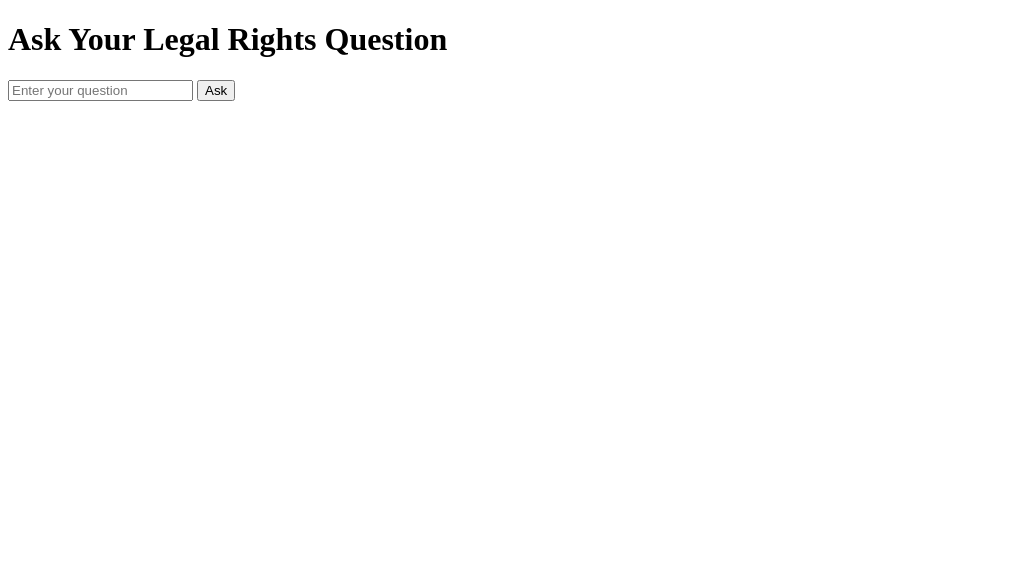
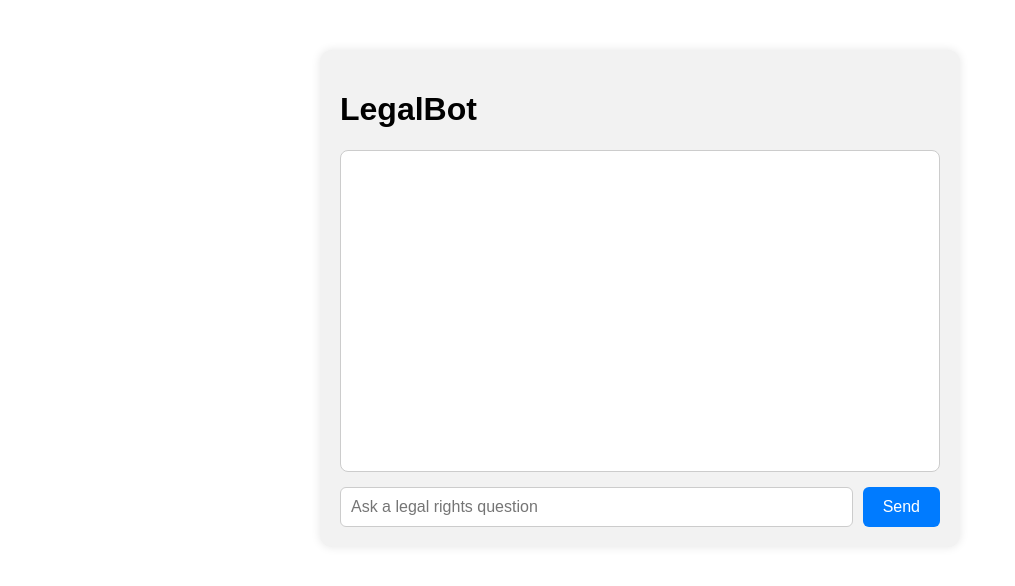
Before and after one commit to kiirayc/LegalBot, a Flask app: page / in a window 1280 px wide. Shown: the top 586 px of the page, without its empty margins (0-1015 px from the left). Run offline with Flask 3, Linux system fonts and the light colour scheme.

Commit message:
Linked CSS file and styled the chatbox

```diff
--- a/static/style.css
+++ b/static/style.css
@@ -0,0 +1,66 @@
+.chat-container {
+    max-width: 600px;
+    margin: 50px auto;
+    background-color: #f2f2f2;
+    padding: 20px;
+    border-radius: 12px;
+    box-shadow: 0 0 10px rgba(0,0,0,0.1);
+    font-family: Arial, sans-serif;
+}
+
+.chat-box {
+    height: 300px;
+    overflow-y: auto;
+    background-color: white;
+    padding: 10px;
+    border: 1px solid #ccc;
+    border-radius: 8px;
+    margin-bottom: 15px;
+}
+
+.message {
+    margin: 10px 0;
+    padding: 10px 15px;
+    border-radius: 10px;
+    max-width: 75%;
+    word-wrap: break-word;
+}
+
+.message.user {
+    background-color: #d1e7ff;
+    margin-left: auto;
+    text-align: right;
+}
+
+.message.bot {
+    background-color: #e2ffe2;
+    margin-right: auto;
+    text-align: left;
+}
+
+form {
+    display: flex;
+    gap: 10px;
+}
+
+input[type="text"] {
+    flex: 1;
+    padding: 10px;
+    font-size: 16px;
+    border: 1px solid #ccc;
+    border-radius: 6px;
+}
+
+button {
+    padding: 10px 20px;
+    font-size: 16px;
+    background-color: #007bff;
+    color: white;
+    border: none;
+    border-radius: 6px;
+    cursor: pointer;
+}
+
+button:hover {
+    background-color: #0056b3;
+}
--- a/templates/index.html
+++ b/templates/index.html
@@ -2,14 +2,17 @@
 <html>
 <head>
     <title>Legal Bot</title>
+    <link rel="stylesheet" href="/static/style.css">
 </head>
 <body>
-    <h1>Ask Your Legal Rights Question</h1>
-    <form id="questionForm">
-        <input type="text" name="question" id="question" placeholder="Enter your question" required>
-        <button type="submit">Ask</button>
-    </form>
-    <p id="answer"></p>
+    <div class="chat-container">
+        <h1>LegalBot</h1>
+        <div id="chat-box" class="chat-box"></div>
+        <form id="questionForm">
+            <input type="text" name="question" id="question" placeholder="Ask a legal rights question" required>
+            <button type="submit">Send</button>
+        </form>
+    </div>
 
     <script>
         document.getElementById('questionForm').addEventListener('submit', async function(e) {
```
